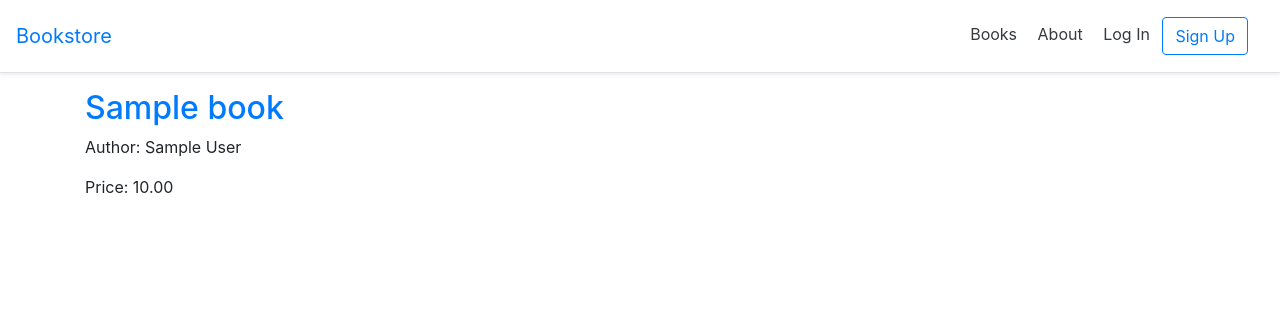
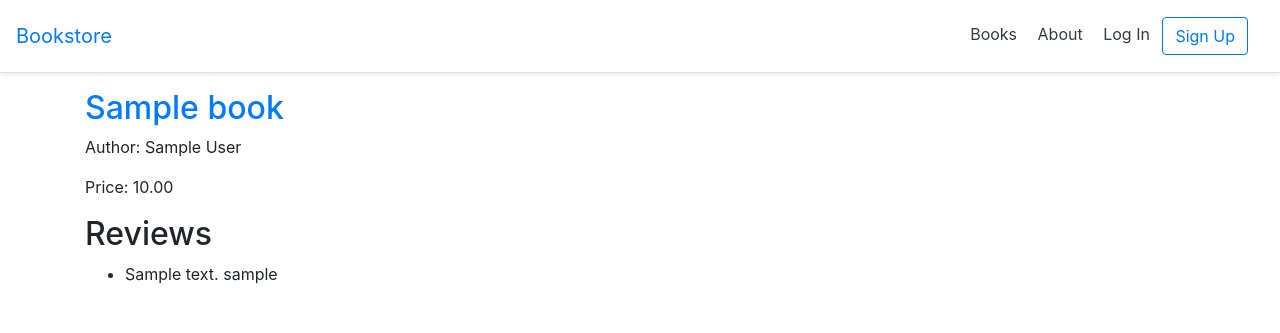
Before and after one commit to gurupratap-matharu/bookstore, a Django app: page /books/00000000-0000-0000-0000-000000000001/ in a window 1280 px wide. Shown: the top 333 px of the page. Run offline with Django 3.2, Linux system fonts and the light colour scheme; tables that the repository leaves empty hold one stand-in row (values such as "Sample post"); some libraries are stand-ins or nearby versions.

Commit message:
showing book reviews in book detail page

```diff
--- a/templates/books/book_detail.html
+++ b/templates/books/book_detail.html
@@ -5,5 +5,13 @@
     <h2><a href="">{{ object.title }}</a></h2>
     <p>Author: {{ object.author }}</p>
     <p>Price: {{ object.price }}</p>
+    <div>
+        <h2>Reviews</h2>
+        <ul>
+            {% for review in object.reviews.all %}
+            <li>{{ review.review }} {{ review.author }}</li>
+            {% endfor %}
+        </ul>
+    </div>
 </div>
 {% endblock content %}
```
